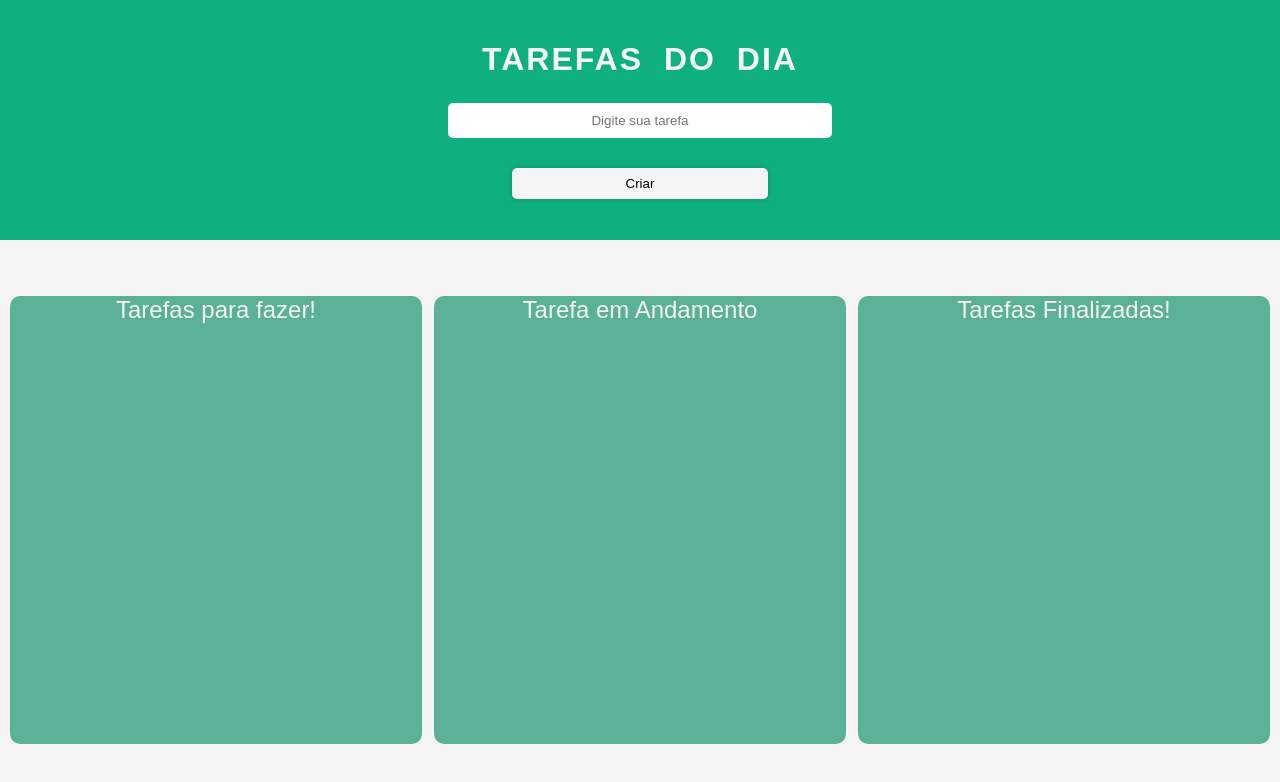
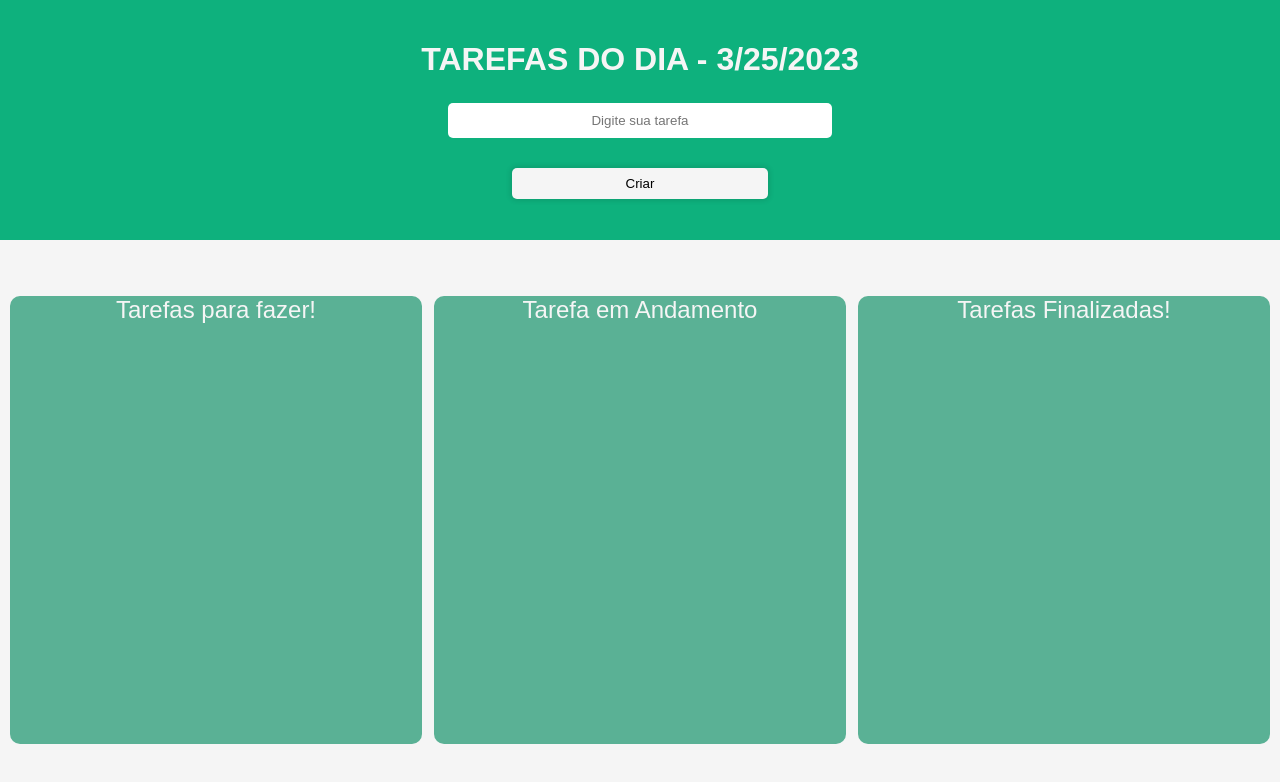
Before and after one commit to renatarko/minhas_tarefas_app, a React (Vite) app: page / in a window 1280 px wide. Shown: the top 782 px of the page. Built offline with nearby package versions, Linux system fonts and the light colour scheme; a web font is replaced by a local one.

Commit message:
add novo componente time para mostrar a data

```diff
--- a/src/Componentes/header/header.jsx
+++ b/src/Componentes/header/header.jsx
@@ -1,5 +1,6 @@
 import React from 'react'
 import { TaskContext } from '../../context/TaskProvider'
+import { Time } from "./time"
 import "./style.css"
 
 export const Header = () => {
@@ -13,10 +14,12 @@ export const Header = () => {
     setTask("")
   }
 
+
   return (
     <>
       <div className="header-title">
-        <h1 className="title">Tarefas do dia</h1>
+        <h1 className="title">Tarefas do dia - <Time /></h1>
+
         <input className="input-add" type="text" value={task}
           placeholder="Digite sua tarefa"
           onChange={(e) => setTask(e.target.value)} />
--- a/src/Componentes/header/style.css
+++ b/src/Componentes/header/style.css
@@ -10,9 +10,8 @@
 .title {
   color: #f5f5f5;
   text-transform: uppercase;
-  letter-spacing: 2px;
-  word-spacing: 10px;
   align-self: flex-end;
+  justify-items: center;
 }
 
 .input-add {
--- /dev/null
+++ b/src/Componentes/header/style_time.css
@@ -0,0 +1,3 @@
+.time {
+  color: #f5f5f5;
+}
--- /dev/null
+++ b/src/Componentes/header/time.jsx
@@ -0,0 +1,12 @@
+import React from "react"
+import "./style_time.css"
+
+export function Time() {
+
+  let dateString = new Date().toLocaleDateString();
+  let formattedString = dateString.replace(", ", " - ");
+
+  return (
+    <span className="time">{formattedString}</span>
+  )
+}
```
